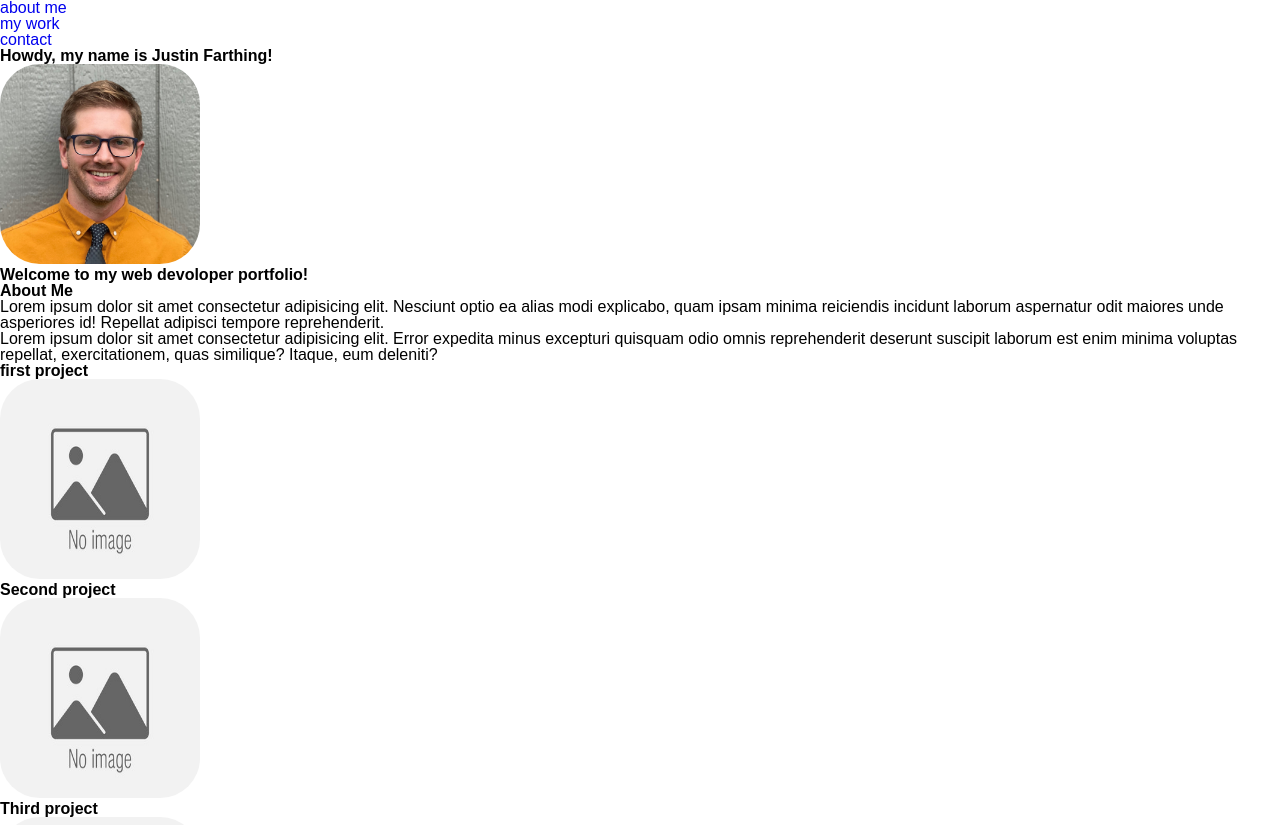
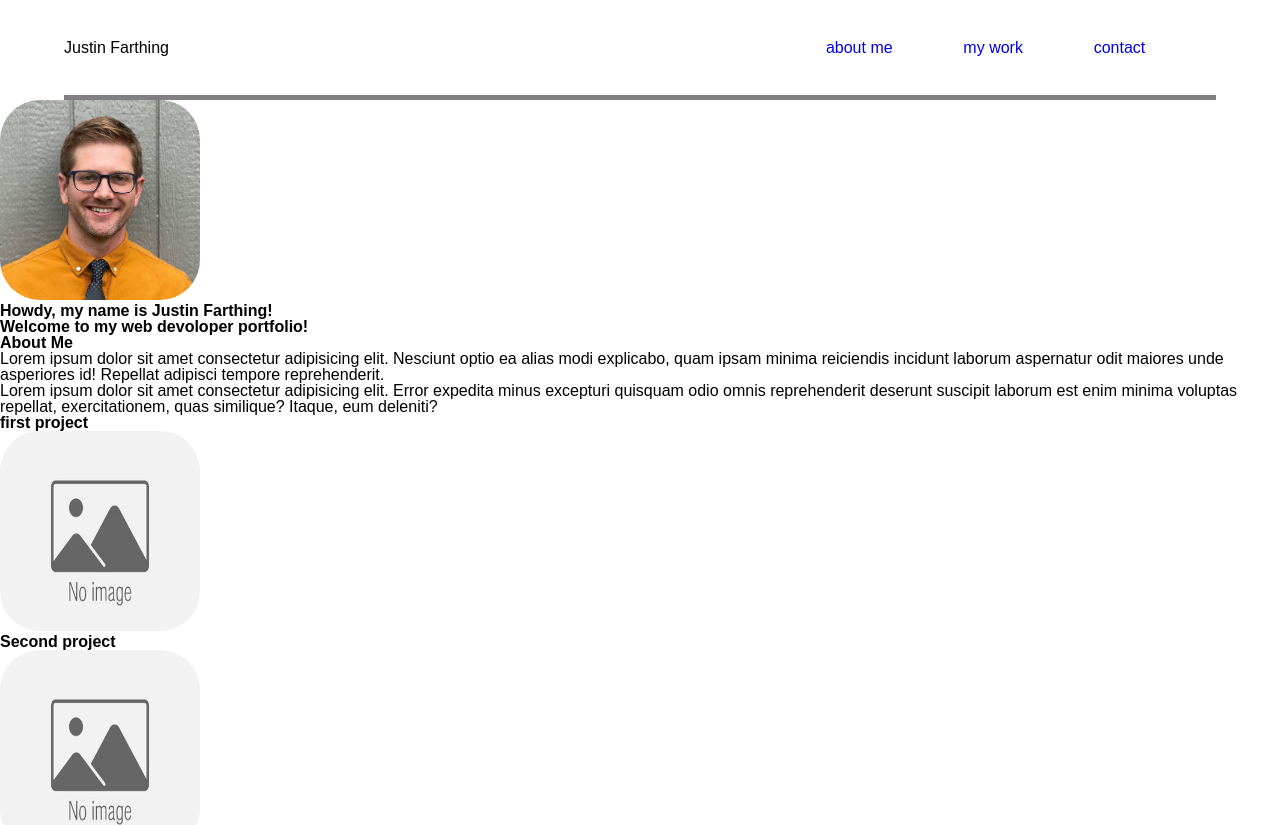
Before and after one commit to jmfarthin/JFarthing-Portfolio, a plain HTML site: page index.html in a window 1280 px wide. Shown: the top 825 px of the page. Drawn offline with Linux system fonts and the light colour scheme.

Commit message:
added styling for layout for website

```diff
--- a/assets/style.css
+++ b/assets/style.css
@@ -1,3 +1,42 @@
+body {
+    display: flex;
+    flex-direction: column;
+}
+
+header {
+    display: flex;
+    flex-direction: column;
+    align-items: center;
+}
+
+
+.nav-section {
+    height: 100px;
+    width: 90%;
+    display: flex;
+    justify-content: space-between;
+    align-items: center;
+    border-bottom: 5px solid gray;
+}
+
+nav {
+    width: 40%;
+}
+
+nav ul {
+    display: flex;
+    flex-direction: row;
+    justify-content: space-evenly
+}
+
+li {
+    padding: ;
+}
+
+.introduction {
+    width: 100%;
+}
+
 img {
     height: 200px;
     width: 200px;
--- a/index.html
+++ b/index.html
@@ -13,9 +13,11 @@
 
 <body>
 
-    <!-- Main header -->
+    <!-- Header contains navbar, deveoper image, and introduction-->
     <header>
         <!-- Nav with links to all other sections of landing page -->
+        <section class="nav-section">
+            <div>Justin Farthing</div>
             <nav>
                 <ul>
                     <li><a href="#about">about me</a></li>
@@ -23,9 +25,12 @@
                     <li><a href="#contact">contact</a></li>
                 </ul>
             </nav>
+        </section>
+        <section class="introduction">
+            <img src="./assets\images\jfarthing-portfolio.jpg" alt="headshot">
             <h1>Howdy, my name is <span class="my-name">Justin Farthing</span>!</h1>
-        <img src="./assets\images\jfarthing-portfolio.jpg" alt="headshot">
             <h2>Welcome to my web devoloper portfolio!</h2>
+        </section>
     </header>
     <main>
         <!-- To do: Create About me article to include image of me-->
@@ -70,7 +75,7 @@
                 </div>
             </section>
         </section>
-        <!-- Create footer that contains a contact me form and copyright info -->
+        <!-- Create footer that contains a contact me section and copyright info -->
         <footer>
             <section class="contact-section" id="contact">
                 <h2>Contact me</h2>
```
Lines whose indentation alone changed are shown as unchanged.
